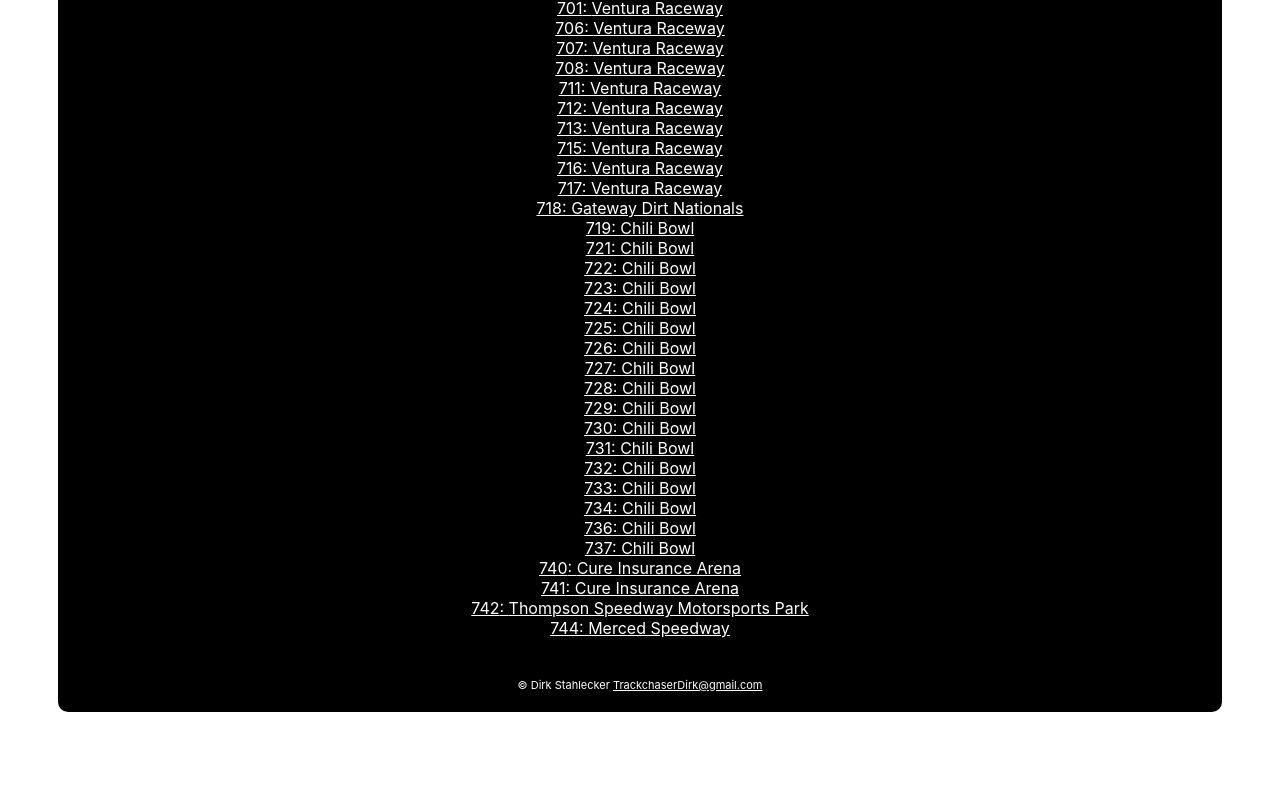
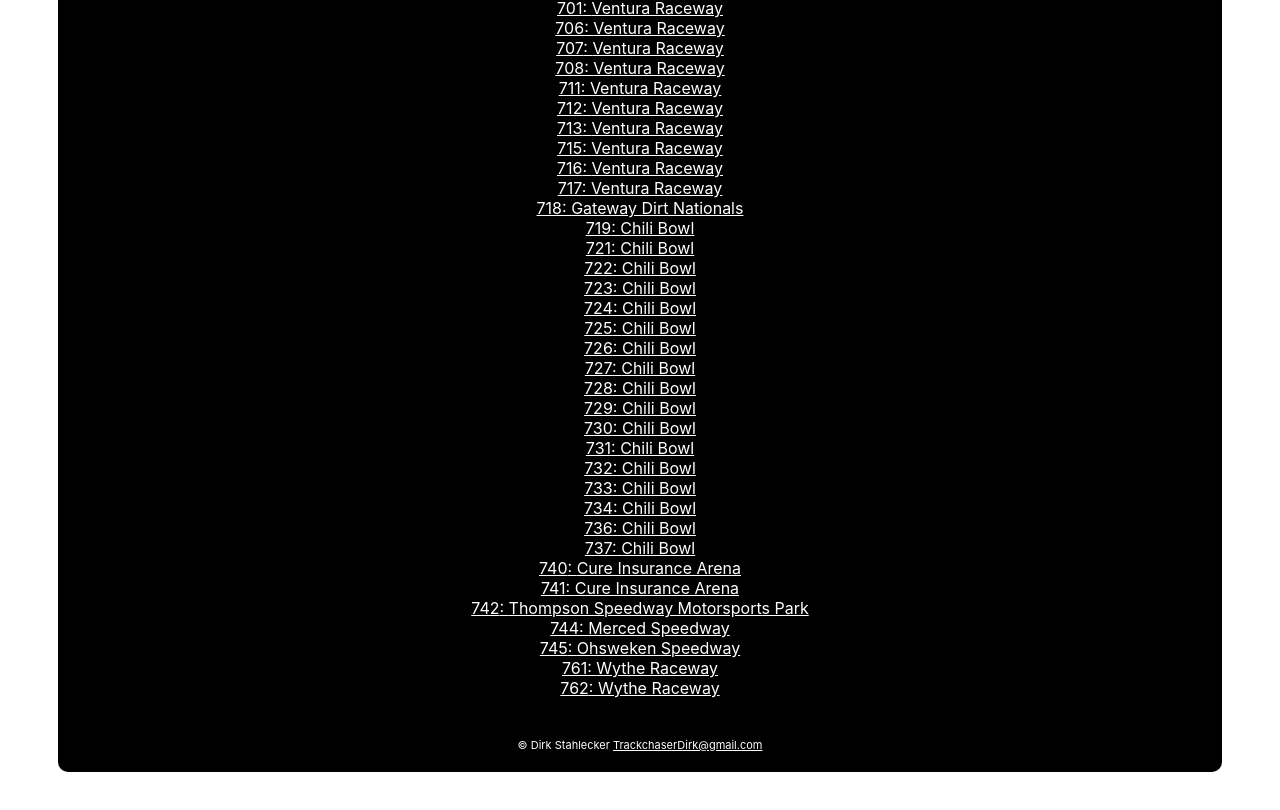
Before and after one commit to dirkstahlecker/dirk-trackchasing-vercel-next, a Next.js app: page /flips in a window 1280 px wide. Shown: the part 8626-9436 px from the top of the page. Before the commit the page ends 9396 px from the top, so only its background shows below. Built offline with nearby package versions, Linux system fonts and the light colour scheme.

Commit message:
added flips

```diff
--- a/app/flips/FlipData.ts
+++ b/app/flips/FlipData.ts
@@ -461,5 +461,9 @@
   { num: 740, track: "Cure Insurance Arena", url: "https://youtu.be/ybQHrSyHtlU" },
   { num: 741, track: "Cure Insurance Arena", url: "https://youtube.com/shorts/PeEB_dwg-Qk" },
   { num: 742, track: "Thompson Speedway Motorsports Park", url: "https://youtu.be/qRMEP14sKqM" },
-  { num: 744, track: "Merced Speedway", url: "https://youtube.com/shorts/IZBMFePOY6I" },
+  { num: 744, track: "Merced Speedway", url: "https://youtu.be/Z39EA3P-CTY" },
+  { num: 745, track: "Ohsweken Speedway", url: "https://youtu.be/9kZZ16TjVv8" },
+  { num: 761, track: "Wythe Raceway", url: "https://youtube.com/shorts/8x7KPGl4JIQ", notes: ["Hot Laps"] },
+  { num: 762, track: "Wythe Raceway", url: "https://youtu.be/QPxpDoxM8bs" },
+
 ];
```
